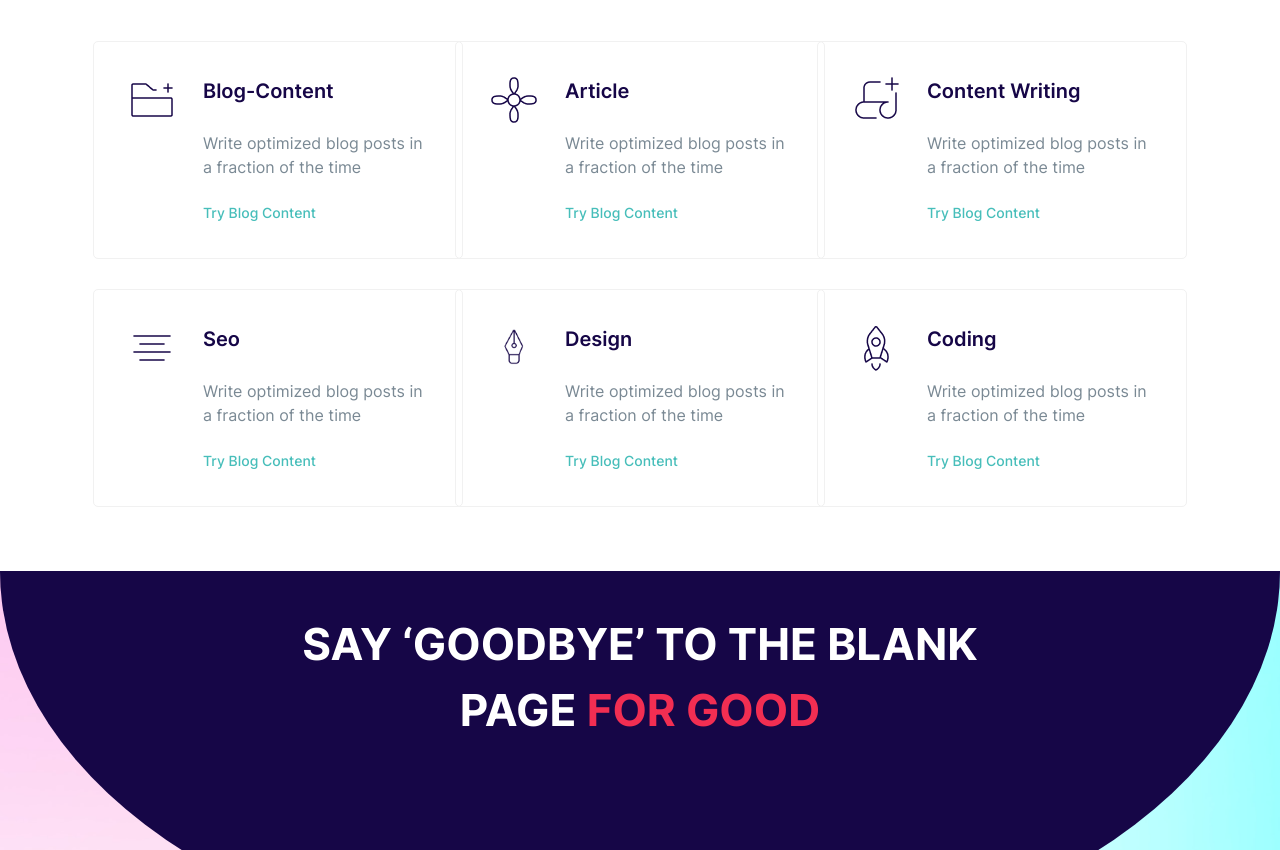
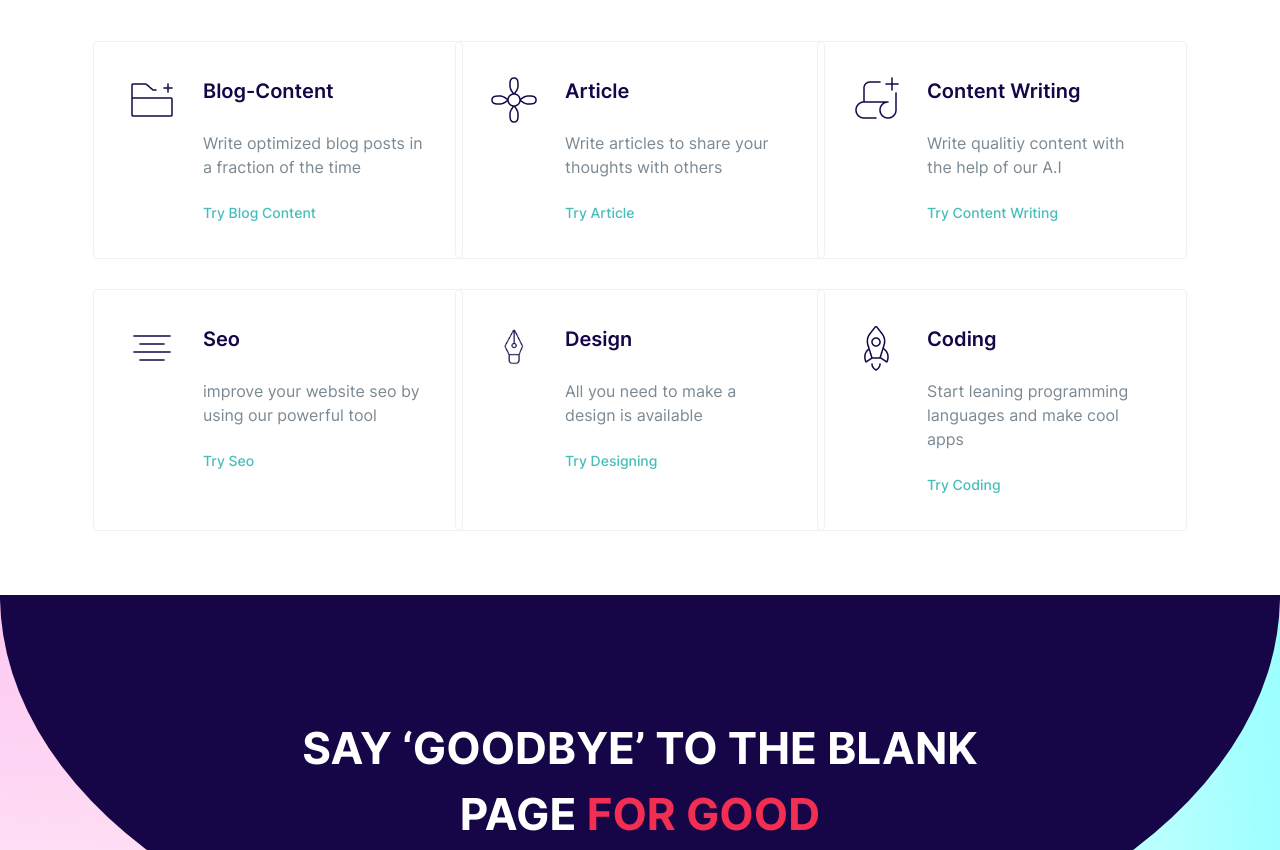
Before and after one commit to fihandilanpratama/landing-page, a website: page index.html in a window 1280 px wide. Shown: the part 1940-2790 px from the top of the page. Drawn offline with Linux system fonts and the light colour scheme; files whose address does not match are found by name.

Commit message:
refactor(higlight section): replacing fixed margin at div inside .half-circle-top and .half-cricle-bottom class and use css to give a dynamic margin to them

```diff
--- a/index.html
+++ b/index.html
@@ -135,8 +135,8 @@
                 </div>
                 <div class="col-2 w-9/12">
                     <p class="cart-title font-semibold text-[20px] capitalize text-secondary-dark-blue">Article</p>
-                    <p class="text-[16px] text-gray-light mt-[25px] mb-[21px]">Write optimized blog posts in a fraction of the time</p>
-                    <a href="#" class="font-medium text-[14px] text-primary-teal">Try Blog Content</a>
+                    <p class="text-[16px] text-gray-light mt-[25px] mb-[21px]">Write articles to share your thoughts with others</p>
+                    <a href="#" class="font-medium text-[14px] text-primary-teal">Try Article</a>
                 </div>
             </div>
             <div class="card-feature w-[370px] border-[#F1F1F1] border p-[34px] rounded-[5px] flex hover:shadow-lg">
@@ -147,8 +147,8 @@
                 </div>
                 <div class="col-2 w-9/12">
                     <p class="cart-title font-semibold text-[20px] capitalize text-secondary-dark-blue">content writing</p>
-                    <p class="text-[16px] text-gray-light mt-[25px] mb-[21px]">Write optimized blog posts in a fraction of the time</p>
-                    <a href="#" class="font-medium text-[14px] text-primary-teal">Try Blog Content</a>
+                    <p class="text-[16px] text-gray-light mt-[25px] mb-[21px]">Write qualitiy content with the help of our A.I</p>
+                    <a href="#" class="font-medium text-[14px] text-primary-teal">Try Content Writing</a>
                 </div>
             </div>
             <div class="card-feature w-[370px] border-[#F1F1F1] border p-[34px] rounded-[5px] flex hover:shadow-lg">
@@ -159,8 +159,8 @@
                 </div>
                 <div class="col-2 w-9/12">
                     <p class="cart-title font-semibold text-[20px] capitalize text-secondary-dark-blue">seo</p>
-                    <p class="text-[16px] text-gray-light mt-[25px] mb-[21px]">Write optimized blog posts in a fraction of the time</p>
-                    <a href="#" class="font-medium text-[14px] text-primary-teal">Try Blog Content</a>
+                    <p class="text-[16px] text-gray-light mt-[25px] mb-[21px]">improve your website seo by using our powerful tool</p>
+                    <a href="#" class="font-medium text-[14px] text-primary-teal">Try Seo</a>
                 </div>
             </div><div class="card-feature w-[370px] border-[#F1F1F1] border p-[34px] rounded-[5px] flex hover:shadow-lg">
                 <div class="col-1 w-3/12">
@@ -170,8 +170,8 @@
                 </div>
                 <div class="col-2 w-9/12">
                     <p class="cart-title font-semibold text-[20px] capitalize text-secondary-dark-blue">design</p>
-                    <p class="text-[16px] text-gray-light mt-[25px] mb-[21px]">Write optimized blog posts in a fraction of the time</p>
-                    <a href="#" class="font-medium text-[14px] text-primary-teal">Try Blog Content</a>
+                    <p class="text-[16px] text-gray-light mt-[25px] mb-[21px]">All you need to make a design is available</p>
+                    <a href="#" class="font-medium text-[14px] text-primary-teal">Try Designing</a>
                 </div>
             </div><div class="card-feature w-[370px] border-[#F1F1F1] border p-[34px] rounded-[5px] flex hover:shadow-lg">
                 <div class="col-1 w-3/12">
@@ -181,22 +181,22 @@
                 </div>
                 <div class="col-2 w-9/12">
                     <p class="cart-title font-semibold text-[20px] capitalize text-secondary-dark-blue">coding</p>
-                    <p class="text-[16px] text-gray-light mt-[25px] mb-[21px]">Write optimized blog posts in a fraction of the time</p>
-                    <a href="#" class="font-medium text-[14px] text-primary-teal">Try Blog Content</a>
+                    <p class="text-[16px] text-gray-light mt-[25px] mb-[21px]">Start leaning programming languages and make cool apps</p>
+                    <a href="#" class="font-medium text-[14px] text-primary-teal">Try Coding</a>
                 </div>
             </div>
         </div>
     </section>
 
     <section class="highlight mt-16 min-h-screen bg-fixed bg-cover bg-center bg-no-repeat relative overflow-hidden" style="background-image: url('assets/images/background2.png');">
-        <div class="circle-top w-screen h-screen rounded-[100%] bg-secondary-dark-blue absolute top-[-50%] left-0 right-0">
-            <div class="font-bold text-[34px] lg:text-[44px] uppercase text-center text-white mt-[430px] xl:mt-[440px] 2xl:mt-[600px]">
+        <div class="half-circle-top w-screen h-screen rounded-[100%] bg-secondary-dark-blue absolute top-[-50%] left-0 right-0">
+            <div class="font-bold text-[30px] md:text-[44px] uppercase text-center text-white">
                 <p>Say ‘Goodbye’ to the blank</p>
                 <p>page <span class="text-primary-red">for good</span></p>
             </div>
         </div>
-        <div class="circle-bottom w-screen h-screen rounded-[100%] bg-secondary-dark-blue absolute bottom-[-50%] left-0 right-0">
-            <div class="content-wrapper flex flex-col justify-center items-center mt-[140px] lg:mt-20 space-y-3">
+        <div class="half-circle-bottom w-screen h-screen rounded-[100%] bg-secondary-dark-blue absolute bottom-[-50%] left-0 right-0">
+            <div class="content-wrapper flex flex-col justify-center items-center space-y-3">
                 <p class="font-semibold text-[20px] text-white">Get your free account today</p>
                 <div class="flex justify-center items-center flex-col lg:flex-row flex-wrap space-x-2 space-y-2">
                     <div class="bg-white py-[14px] px-[20px] flex justify-center items-center rounded-[50px] cursor-pointer">
--- a/src/css/input.css
+++ b/src/css/input.css
@@ -54,3 +54,11 @@ div.mobile-menu-list li span::after {
     border-bottom: 2px solid #fff;
     border-right: 2px solid #fff;
 }
+
+div.half-circle-top > div {
+    margin-top: calc(100vh - 35vh);
+}
+
+div.half-circle-bottom > div {
+    margin-top: calc(20vh);
+}
```
Also changed, not shown: src/css/output.css.
